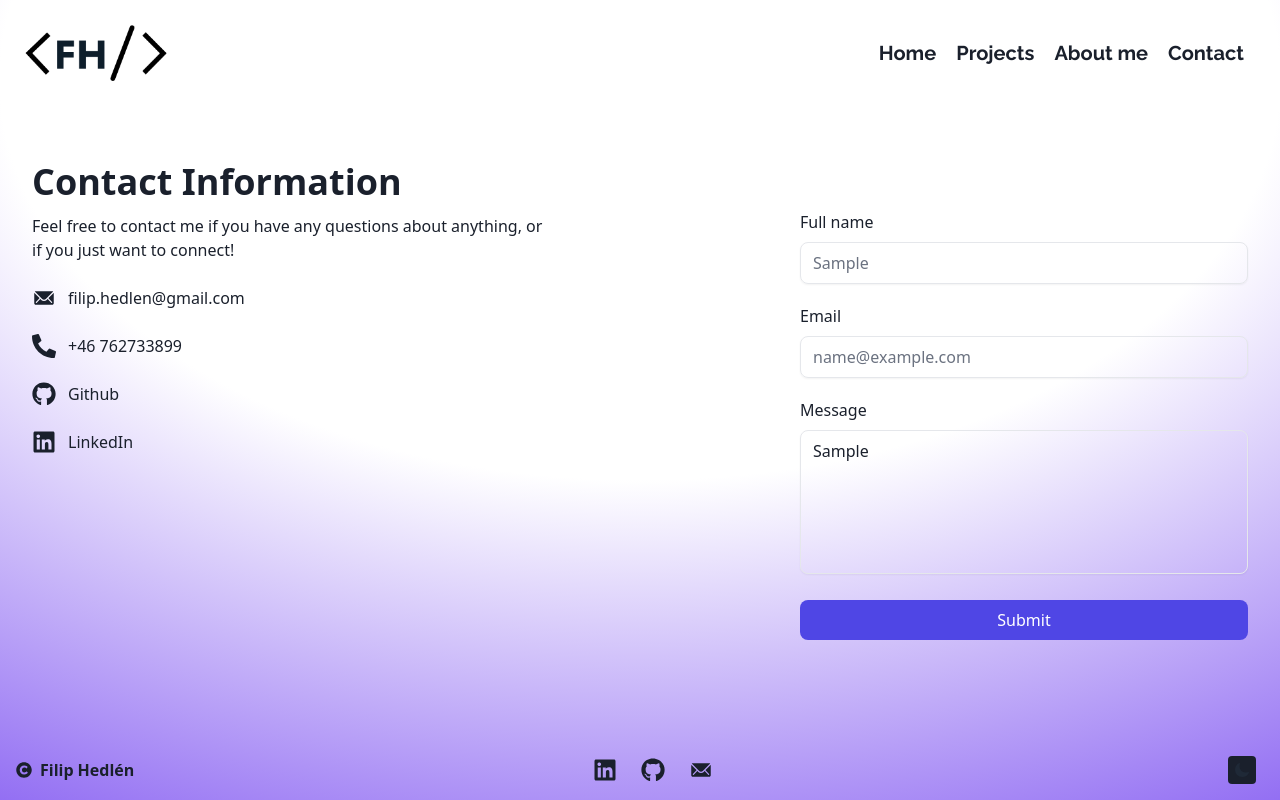
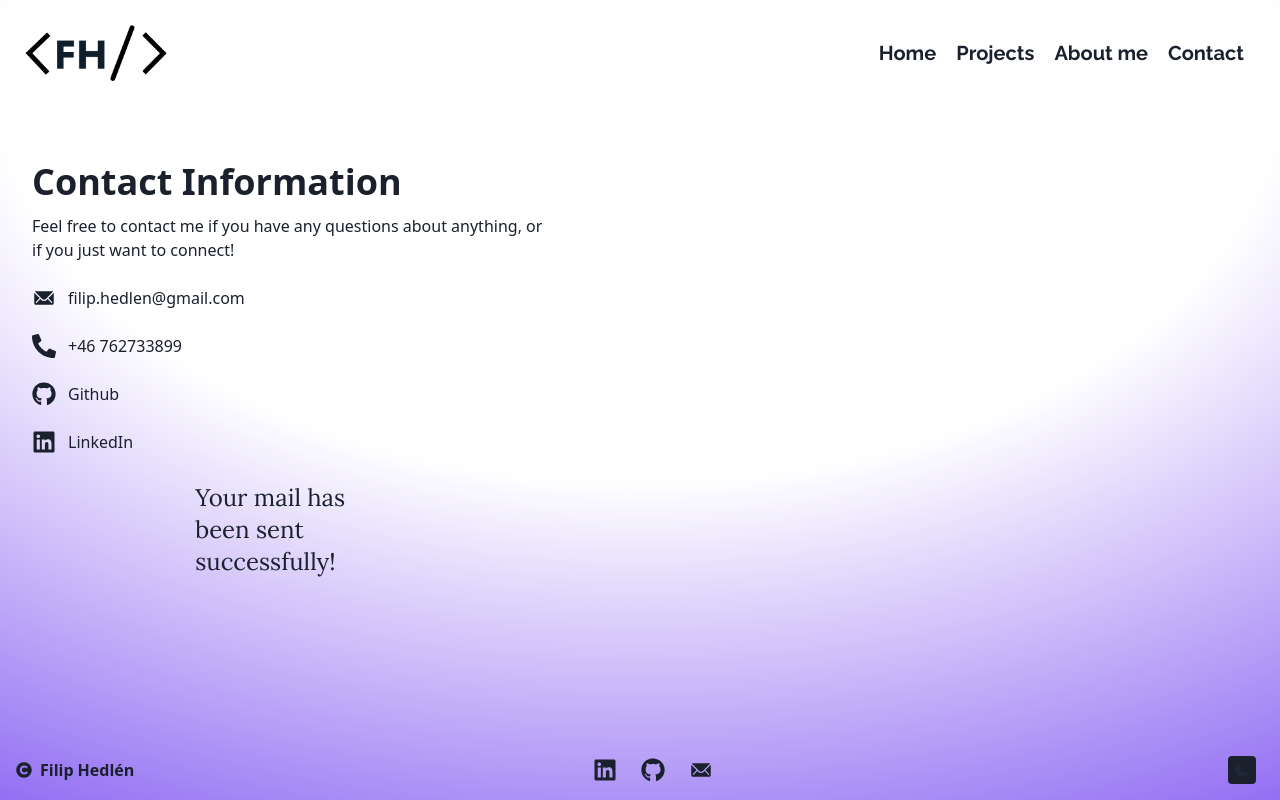
Before and after one commit to FilipHedlen/Portfolio-new, a React (Vite) app in the folder Portfolio-new/: page /contact in a window 1280 px wide. Both pictures are taken after typing "Sample", "name@example.com", "Sample" into the empty fields and a click on the button "Submit". Built offline with nearby package versions, Linux system fonts and the light colour scheme.

Commit message:
Config done for emailjs, separated contactform to a separate component

```diff
--- a/Portfolio-new/package.json
+++ b/Portfolio-new/package.json
@@ -11,6 +11,7 @@
   },
   "dependencies": {
     "@emailjs/browser": "^4.4.1",
+    "dotenv": "^16.4.5",
     "framer-motion": "^11.3.29",
     "prettier-eslint": "^16.3.0",
     "react": "^18.3.1",
--- a/Portfolio-new/src/components/Contact/ContactForm.tsx
+++ b/Portfolio-new/src/components/Contact/ContactForm.tsx
@@ -1,9 +1,77 @@
-import React from 'react'
+import emailjs from '@emailjs/browser';
+import { useState } from 'react';
 
 const ContactForm = () => {
+  const [isMailSent, setIsMailSent] = useState(false);
+
+  const handleSubmit = async (e: React.FormEvent<HTMLFormElement>) => {
+    e.preventDefault();
+
+    const serviceId = import.meta.env.VITE_EMAILJS_SERVICE_ID;
+    const templateId = import.meta.env.VITE_EMAILJS_TEMPLATE_ID;
+    const publicKey = import.meta.env.VITE_EMAILJS_PUBLIC_KEY;
+
+    const form = e.currentTarget;
+
+    if (form) {
+      try {
+        await emailjs.sendForm(serviceId, templateId, e.currentTarget, publicKey);
+          setIsMailSent(true);
+        } catch (error) {
+          console.error("Error sending email", error);
+        }
+        form.reset();
+    }
+  };
+
   return (
-    <div>ContactForm</div>
-  )
-}
+    <div className="w-full sm:w-[90%] max-w-lg mx-8 my-16">
+      {isMailSent ? (
+        <div className="bg-transparent mx-auto p-4 mb-4 width flex justify-center w-[50%]">
+          <h3 className="text-2xl font-lora text-dark-grey dark:text-light-grey">
+            Your mail has been sent successfully!
+          </h3>
+        </div>
+      ) : (
+        <div className="flex-1 mt-12 sm:max-w-lg lg:max-w-md">
+          <form onSubmit={handleSubmit} className="space-y-5">
+            <div>
+              <label className="font-medium">Full name</label>
+              <input
+                type="text"
+                name="fullName"
+                required
+                className="w-full mt-2 px-3 py-2 text-gray-500 bg-transparent outline-none border focus:border-indigo-600 shadow-sm rounded-lg"
+              />
+            </div>
+            <div>
+              <label className="font-medium">Email</label>
+              <input
+                type="email"
+                name="email"
+                required
+                className="w-full mt-2 px-3 py-2 text-gray-500 bg-transparent outline-none border focus:border-indigo-600 shadow-sm rounded-lg"
+              />
+            </div>
+            <div>
+              <label className="font-medium">Message</label>
+              <textarea
+                name="message"
+                required
+                className="w-full mt-2 h-36 px-3 py-2 resize-none appearance-none bg-transparent outline-none border focus:border-indigo-600 shadow-sm rounded-lg"
+              />
+            </div>
+            <button
+              type="submit"
+              className="w-full px-4 py-2 text-white font-medium bg-indigo-600 hover:bg-indigo-500 active:bg-indigo-600 rounded-lg duration-150"
+            >
+              Submit
+            </button>
+          </form>
+        </div>
+      )}
+    </div>
+  );
+};
 
-export default ContactForm
+export default ContactForm;
--- a/Portfolio-new/src/components/Contact/ContactSection.tsx
+++ b/Portfolio-new/src/components/Contact/ContactSection.tsx
@@ -1,5 +1,6 @@
 import { FaGithub, FaLinkedin, FaPhoneAlt } from "react-icons/fa"
 import { IoIosMail } from "react-icons/io"
+import ContactForm from "./ContactForm"
 
 export const ContactSection = () => {
   const contactMethods = [
@@ -76,44 +77,7 @@ export const ContactSection = () => {
                 }
               </ul>
             </div>
-                    </div>
-                    <div className="flex-1 mt-12 sm:max-w-lg lg:max-w-md">
-                      <form
-                        onSubmit={(e) => e.preventDefault()}
-                        className="space-y-5"
-                      >
-                        <div>
-                          <label className="font-medium">
-                            Full name
-                          </label>
-                          <input
-                            type="text"
-                            required
-                            className="w-full mt-2 px-3 py-2 text-gray-500 bg-transparent outline-none border focus:border-indigo-600 shadow-sm rounded-lg"
-                          />
-                        </div>
-                        <div>
-                          <label className="font-medium">
-                            Email
-                          </label>
-                          <input
-                            type="email"
-                            required
-                            className="w-full mt-2 px-3 py-2 text-gray-500 bg-transparent outline-none border focus:border-indigo-600 shadow-sm rounded-lg"
-                          />
-                        </div>
-                        <div>
-                          <label className="font-medium">
-                            Message
-                          </label>
-                          <textarea required className="w-full mt-2 h-36 px-3 py-2 resize-none appearance-none bg-transparent outline-none border focus:border-indigo-600 shadow-sm rounded-lg"></textarea>
-                        </div>
-                        <button
-                          className="w-full px-4 py-2 text-white font-medium bg-indigo-600 hover:bg-indigo-500 active:bg-indigo-600 rounded-lg duration-150"
-                        >
-                          Submit
-                        </button>
-              </form>
+            <ContactForm />
           </div>
         </div>
         </div>
```
Also changed, not shown: 2 other files (tests, documents, lock files or other folders). Lines whose indentation alone changed are shown as unchanged.
